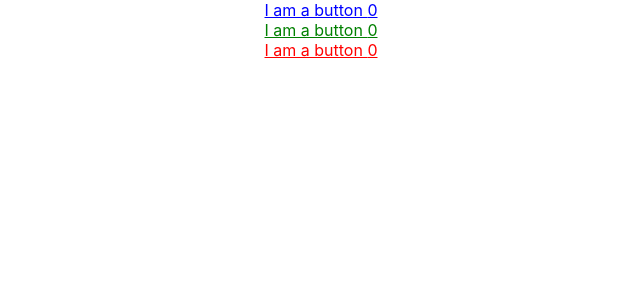
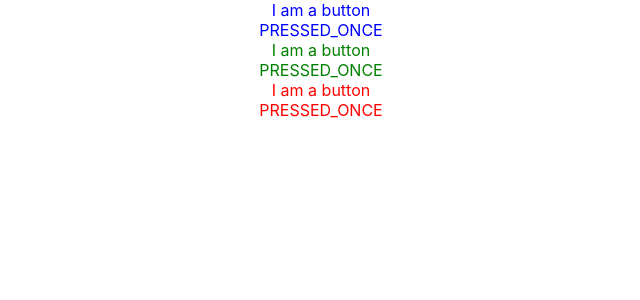
Before and after one commit to NidhitheCoder/advanced-react, a React (Create React App) app in the folder sample-app/: page / in a window 1280 px wide. Shown: the top 300 px of the page, without its empty margins (319-959 px from the left). Built offline with nearby package versions, Linux system fonts and the light colour scheme.

Commit message:
use cyclic state using use reducer- state machine introduction

```diff
--- a/sample-app/src/App.js
+++ b/sample-app/src/App.js
@@ -1,23 +1,42 @@
-import logo from './logo.svg';
-import './App.css';
-import { useState } from 'react';
+import logo from "./logo.svg";
+import "./App.css";
+import { useReducer, useState } from "react";
 
-const Button = ({color,increment,underline}) => {
-  const [counter,setCounter] = useState(0)
-  return <div style={{color,textDecoration:underline&&'underline'}} onClick={()=>setCounter((c)=>c+increment)}>I am a button {counter}</div>
-}
+const reducer = ({state}) => {
+  switch (state) {
+    case "PRESSED_ONCE":
+      return { state: "PRESSED_TWO" };
+    case "PRESSED_TWO":
+      return {
+        state: "PRESSED_THREE",
+      };
+    case "PRESSED_THREE":
+      return {
+        state: "PRESSED_ONCE",
+      };
+  }
+};
+
+const Button = ({ color, increment, underline }) => {
+  const [counter, setCounter] = useState(0);
+  const [state, dispatch] = useReducer(reducer, {state:"PRESSED_ONCE"});
+  return (
+    <div
+      style={{ color, textDecoration: underline && "underline" }}
+
+    >
+    <div onClick={() => dispatch()}>I am a button</div>
+     <div>{state.state}</div>
+    </div>
+  );
+};
 
 function App() {
-  const props={
-    increment:2,
-    underline:true
-  };
-
   return (
     <div className="App">
-        <Button {...props} color="blue"/>
-        <Button {...props} color="green"/>
-        <Button {...props} color="red"/>
+      <Button color="blue" />
+      <Button color="green" />
+      <Button color="red" />
     </div>
   );
 }
```
